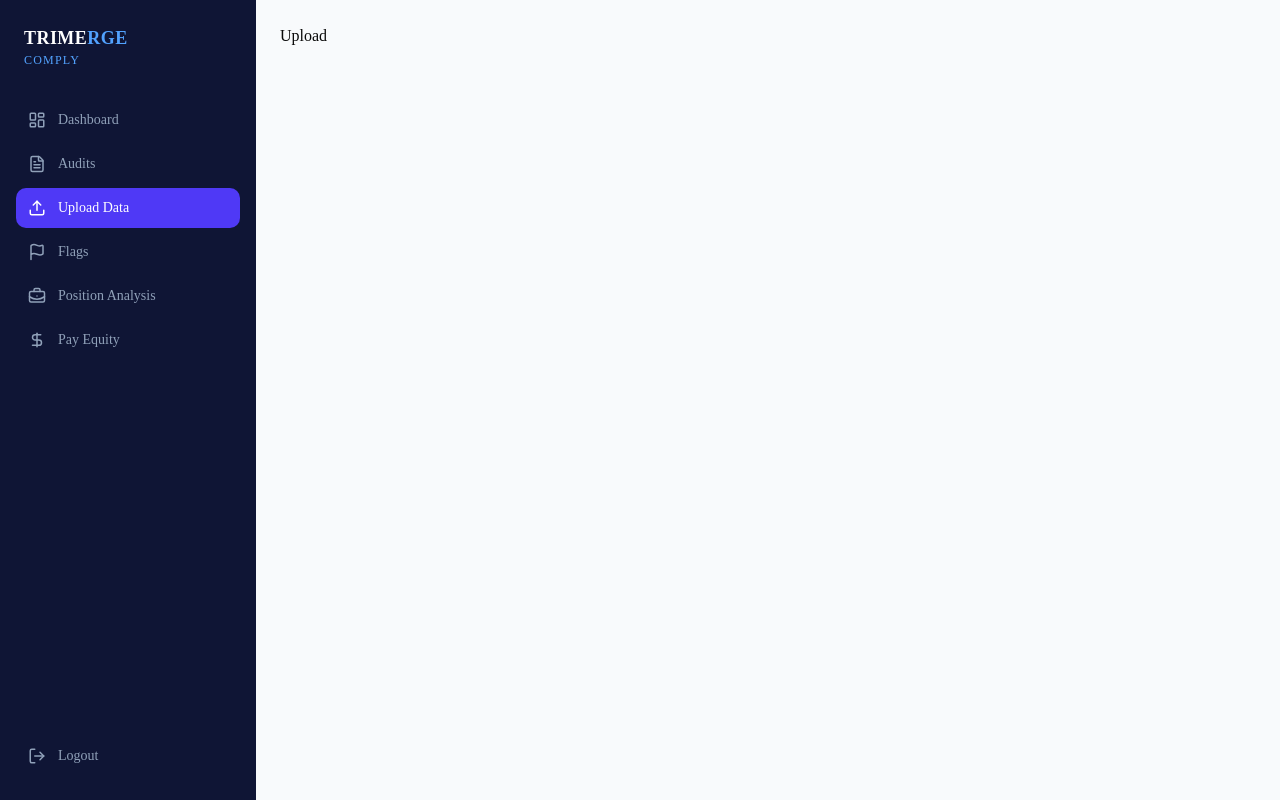
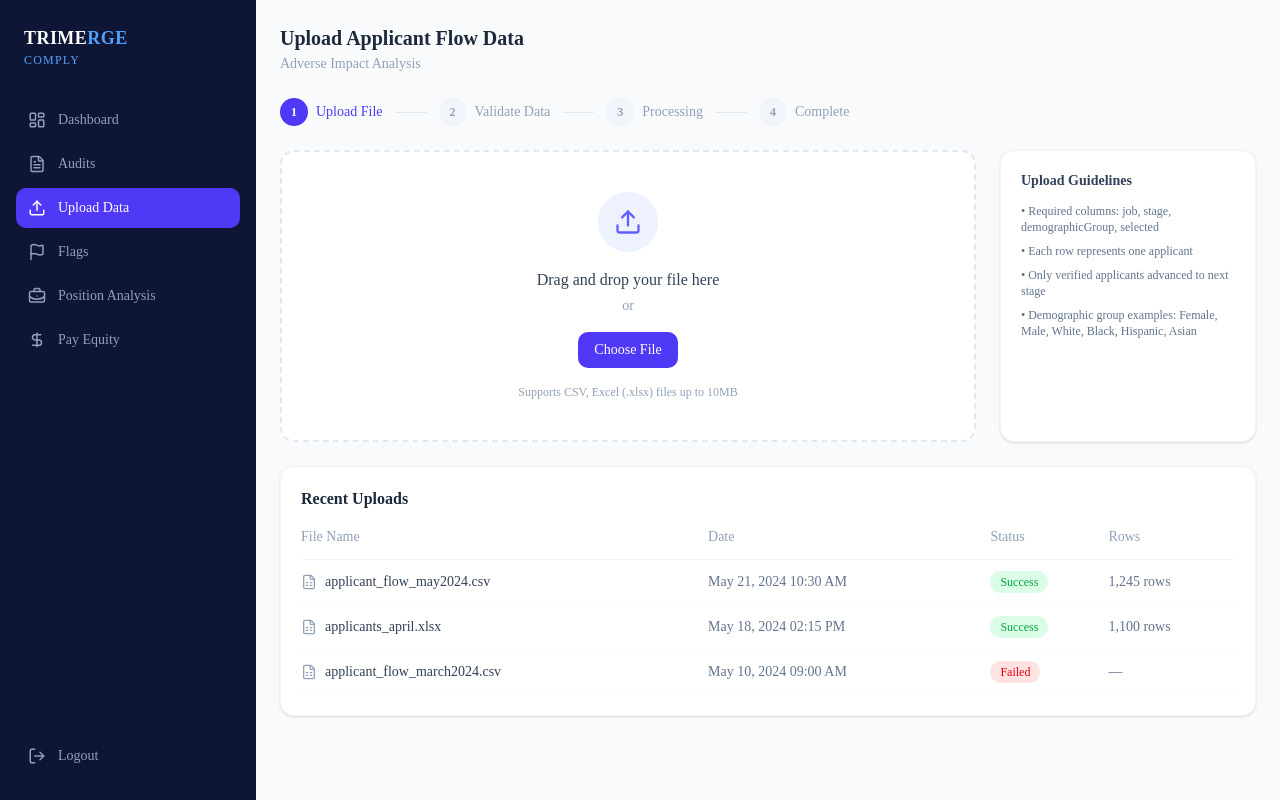
Before and after one commit to TriMergeTech/trimerge-comply, a Next.js app in the folder frontend/: page /upload in a window 1280 px wide. Built offline with nearby package versions, Linux system fonts and the light colour scheme.

Commit message:
feat: upload page with drag and drop zone, step indicator, recent uploads and sidebar scroll fix

```diff
--- a/frontend/app/layout.tsx
+++ b/frontend/app/layout.tsx
@@ -20,13 +20,13 @@ export default function RootLayout({
 }>) {
   return (
     <html lang="en" className={`${geistSans.variable} h-full antialiased`}>
-      <body className="min-h-screen flex flex-row bg-slate-50 items-stretch">
+      <body className="flex flex-row bg-slate-50 h-screen overflow-hidden">
 
         {/* Sidebar */}
         <Sidebar />
 
         {/* Main content area */}
-        <main className="flex-1 flex flex-col overflow-auto">
+        <main className="flex-1 flex flex-col overflow-y-auto">
           <div className="p-6 flex-1">
             {children}
           </div>
--- a/frontend/app/upload/page.tsx
+++ b/frontend/app/upload/page.tsx
@@ -1,7 +1,56 @@
+import UploadZone from '@/components/upload/UploadZone'
+import RecentUploads from '@/components/upload/RecentUploads'
+
 export default function Upload() {
   return (
-    <div>
-      <h1>Upload</h1>
+    <div className="flex flex-col gap-6">
+
+      {/* Page header */}
+      <div>
+        <h2 className="text-slate-800 font-semibold text-xl">
+          Upload Applicant Flow Data
+        </h2>
+        <p className="text-slate-400 text-sm mt-0.5">
+          Adverse Impact Analysis
+        </p>
+      </div>
+
+      {/* Step indicator */}
+      <div className="flex items-center gap-2">
+        {['Upload File', 'Validate Data', 'Processing', 'Complete'].map((step, index) => (
+          <div key={index} className="flex items-center gap-2">
+
+            {/* Step circle */}
+            <div className={`flex items-center justify-center w-7 h-7 rounded-full text-xs font-semibold ${
+              index === 0
+                ? 'bg-indigo-600 text-white'
+                : 'bg-slate-100 text-slate-400'
+            }`}>
+              {index + 1}
+            </div>
+
+            {/* Step label */}
+            <span className={`text-sm hidden sm:block ${
+              index === 0 ? 'text-indigo-600 font-medium' : 'text-slate-400'
+            }`}>
+              {step}
+            </span>
+
+            {/* Divider */}
+            {index < 3 && (
+              <div className="w-8 h-px bg-slate-200 mx-1" />
+            )}
+
+          </div>
+        ))}
+      </div>
+
+      {/* Upload zone */}
+      <UploadZone />
+
+      {/* Recent uploads */}
+      <RecentUploads />
+
     </div>
   )
 }
--- /dev/null
+++ b/frontend/components/upload/RecentUploads.tsx
@@ -0,0 +1,93 @@
+// Recent uploads component
+// Displays a list of recently uploaded files with status and row count
+
+import { FileSpreadsheet } from 'lucide-react'
+
+// Temporary mock data — will be replaced with real API data later
+const recentUploads = [
+    {
+        fileName: 'applicant_flow_may2024.csv',
+        date: 'May 21, 2024 10:30 AM',
+        status: 'Success',
+        rows: 1245,
+    },
+    {
+        fileName: 'applicants_april.xlsx',
+        date: 'May 18, 2024 02:15 PM',
+        status: 'Success',
+        rows: 1100,
+    },
+    {
+        fileName: 'applicant_flow_march2024.csv',
+        date: 'May 10, 2024 09:00 AM',
+        status: 'Failed',
+        rows: 0,
+    },
+]
+
+// Status color mapping
+function getStatusColor(status: string) {
+    switch (status) {
+        case 'Success': return 'bg-green-100 text-green-600'
+        case 'Failed': return 'bg-red-100 text-red-600'
+        case 'Processing': return 'bg-yellow-100 text-yellow-600'
+        default: return 'bg-slate-100 text-slate-500'
+    }
+}
+
+export default function RecentUploads() {
+    return (
+        <div className="bg-white rounded-xl shadow-sm border border-slate-100 p-5">
+
+            {/* Section header */}
+            <h3 className="text-slate-800 font-semibold text-base mb-4">
+                Recent Uploads
+            </h3>
+
+            {/* Scrollable wrapper for mobile */}
+            <div className="overflow-x-auto">
+                <table className="w-full text-sm">
+
+                    {/* Table headers */}
+                    <thead>
+                        <tr className="text-slate-400 text-left border-b border-slate-100">
+                            <th className="pb-3 font-medium">File Name</th>
+                            <th className="pb-3 font-medium">Date</th>
+                            <th className="pb-3 font-medium">Status</th>
+                            <th className="pb-3 font-medium">Rows</th>
+                        </tr>
+                    </thead>
+
+                    {/* Table rows */}
+                    <tbody>
+                        {recentUploads.map((upload, index) => (
+                            <tr
+                                key={index}
+                                className="border-b border-slate-50 hover:bg-slate-50 transition-colors"
+                            >
+                                {/* File name with icon */}
+                                <td className="py-3">
+                                    <div className="flex items-center gap-2">
+                                        <FileSpreadsheet size={16} className="text-slate-400" />
+                                        <span className="text-slate-700">{upload.fileName}</span>
+                                    </div>
+                                </td>
+                                <td className="py-3 text-slate-500">{upload.date}</td>
+                                <td className="py-3">
+                                    {/* Status badge */}
+                                    <span className={`px-2.5 py-1 rounded-full text-xs font-medium ${getStatusColor(upload.status)}`}>
+                                        {upload.status}
+                                    </span>
+                                </td>
+                                <td className="py-3 text-slate-500">
+                                    {upload.rows > 0 ? `${upload.rows.toLocaleString()} rows` : '—'}
+                                </td>
+                            </tr>
+                        ))}
+                    </tbody>
+
+                </table>
+            </div>
+        </div>
+    )
+}
--- /dev/null
+++ b/frontend/components/upload/UploadZone.tsx
@@ -0,0 +1,109 @@
+'use client'
+
+// Upload zone component with drag and drop functionality
+// Handles CSV and Excel file uploads for adverse impact analysis
+
+import { useState } from 'react'
+import { Upload, FileSpreadsheet } from 'lucide-react'
+
+export default function UploadZone() {
+  // Track drag over state for visual feedback
+  const [isDragging, setIsDragging] = useState(false)
+  // Track selected file
+  const [selectedFile, setSelectedFile] = useState<File | null>(null)
+
+  // Handle drag events
+  function handleDragOver(e: React.DragEvent) {
+    e.preventDefault()
+    setIsDragging(true)
+  }
+
+  function handleDragLeave() {
+    setIsDragging(false)
+  }
+
+  // Handle file drop
+  function handleDrop(e: React.DragEvent) {
+    e.preventDefault()
+    setIsDragging(false)
+    const file = e.dataTransfer.files[0]
+    if (file) setSelectedFile(file)
+  }
+
+  // Handle file input change
+  function handleFileChange(e: React.ChangeEvent<HTMLInputElement>) {
+    const file = e.target.files?.[0]
+    if (file) setSelectedFile(file)
+  }
+
+  return (
+    <div className="flex flex-col lg:flex-row gap-6">
+
+      {/* Left side — drop zone */}
+      <div className="flex-1">
+        <div
+          onDragOver={handleDragOver}
+          onDragLeave={handleDragLeave}
+          onDrop={handleDrop}
+          className={`border-2 border-dashed rounded-xl p-10 flex flex-col items-center justify-center gap-4 transition-colors ${
+            isDragging
+              ? 'border-indigo-500 bg-indigo-50'
+              : 'border-slate-200 bg-white hover:border-indigo-300'
+          }`}
+        >
+          {/* Upload icon */}
+          <div className="p-4 bg-indigo-50 rounded-full">
+            <Upload size={28} className="text-indigo-500" />
+          </div>
+
+          {/* Upload text */}
+          <div className="text-center">
+            <p className="text-slate-700 font-medium">
+              Drag and drop your file here
+            </p>
+            <p className="text-slate-400 text-sm mt-1">or</p>
+          </div>
+
+          {/* File input button */}
+          <label className="cursor-pointer bg-indigo-600 hover:bg-indigo-700 text-white text-sm font-medium px-4 py-2 rounded-lg transition-colors">
+            Choose File
+            <input
+              type="file"
+              accept=".csv,.xlsx,.xls"
+              className="hidden"
+              onChange={handleFileChange}
+            />
+          </label>
+
+          {/* Supported formats */}
+          <p className="text-slate-400 text-xs">
+            Supports CSV, Excel (.xlsx) files up to 10MB
+          </p>
+
+          {/* Selected file name */}
+          {selectedFile && (
+            <div className="flex items-center gap-2 bg-green-50 border border-green-200 rounded-lg px-4 py-2">
+              <FileSpreadsheet size={16} className="text-green-600" />
+              <p className="text-green-700 text-sm font-medium">{selectedFile.name}</p>
+            </div>
+          )}
+
+        </div>
+      </div>
+
+      {/* Right side — upload guidelines */}
+      <div className="lg:w-64 bg-white rounded-xl border border-slate-100 p-5 shadow-sm">
+        <h4 className="text-slate-700 font-semibold text-sm mb-3">
+          Upload Guidelines
+        </h4>
+        <ul className="flex flex-col gap-2 text-xs text-slate-500">
+          <li>• Required columns: job, stage, demographicGroup, selected</li>
+          <li>• Each row represents one applicant</li>
+          <li>• Only verified applicants advanced to next stage</li>
+          <li>• Demographic group examples: Female, Male, White, Black, Hispanic, Asian</li>
+        </ul>
+      </div>
+
+    </div>
+  )
+}
```
